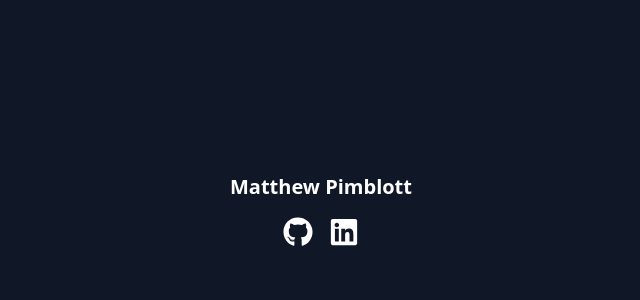
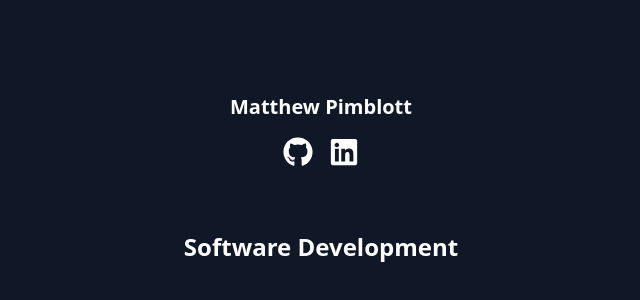
Before and after one commit to mpimblott/mpimblott.github.io, a React (Vite) app: page / in a window 1280 px wide. Shown: the part 190-490 px from the top of the page, without its empty margins (319-959 px from the left). Built offline with nearby package versions, Linux system fonts and the light colour scheme.

Commit message:
Add skills_carousel.tsx component.

```diff
--- a/package.json
+++ b/package.json
@@ -11,6 +11,7 @@
   },
   "dependencies": {
     "@tailwindcss/vite": "^4.1.11",
+    "motion": "^12.23.0",
     "react": "^19.1.0",
     "react-dom": "^19.1.0",
     "react-icons": "^5.5.0"
--- a/src/App.tsx
+++ b/src/App.tsx
@@ -1,12 +1,16 @@
 import { FaGithub, FaLinkedin } from 'react-icons/fa';
+import SkillsCarousel from "./components/skills_carousel";
 
 function App() {
   return (
-    <div className="flex flex-col justify-center items-center min-h-screen bg-gray-900 text-white">
-      <h1 className="text-xl font-bold mb-4">Matthew Pimblott</h1>
-      <div className="flex gap-x-4">
-        <a href="https://github.com/mpimblott" className="hover:text-blue-300"><FaGithub size={30} /></a>
-        <a href="https://www.linkedin.com/in/matthew-pimblott/" className="hover:text-blue-300"><FaLinkedin size={30} /></a>
+    <div className="h-screen w-screen">
+      <div className="snap-start bg-gray-900 h-screen w-screen flex flex-col items-center justify-center text-white">
+        <h1 className="text-xl font-bold mb-4">Matthew Pimblott</h1>
+        <div className="flex gap-x-4">
+          <a href="https://github.com/mpimblott" className="hover:text-blue-300"><FaGithub size={30} /></a>
+          <a href="https://www.linkedin.com/in/matthew-pimblott/" className="hover:text-blue-300"><FaLinkedin size={30} /></a>
+        </div>
+        <SkillsCarousel items={['Machine Learning','Software Development', 'Deep Learning', 'Computer Vision']} />
       </div>
     </div>
   );
--- /dev/null
+++ b/src/components/skills_carousel.tsx
@@ -0,0 +1,53 @@
+import React, { useEffect, useState } from 'react';
+import * as motion from "motion/react-client";
+import { AnimatePresence } from "framer-motion";
+
+interface SkillsCarouselProps {
+  items: string[];
+  displayTime?: number;
+}
+
+/**
+ * A carousel which rotates between a set of text options
+ * @param props
+ * @constructor
+ */
+function SkillsCarousel({items = [], displayTime = 2000}: SkillsCarouselProps) {
+  const [index, setIndex] = useState(0);
+
+  console.log("carousel mounted")
+
+  useEffect(() => {
+    const timeout = setTimeout(() => {
+      setIndex((prev) => (prev + 1) % items.length);
+      console.log(index);
+    }, displayTime + 1000); // + animation duration
+
+    return () => clearTimeout(timeout);
+  }, [index, displayTime, items.length]);
+
+  return (
+    <div className="relative w-full h-40 overflow-hidden flex items-center justify-center">
+      <AnimatePresence mode="wait">
+        <motion.div
+          key={index}
+          className="absolute text-2xl font-bold"
+          initial={{ x: "-100%", opacity: 0 }}
+          animate={{ x: "0%", opacity: 1 }}
+          exit={{ x: "100%", opacity: 0 }}
+          transition={{
+            x: {
+              type: "spring",
+              stiffness: 300,
+              damping: 30,
+            },
+          }}
+        >
+          {items[index]}
+        </motion.div>
+      </AnimatePresence>
+    </div>
+  );
+}
+
+export default SkillsCarousel;
--- a/src/index.css
+++ b/src/index.css
@@ -1 +1,9 @@
 @import "tailwindcss";
+
+@tailwind base;
+@tailwind components;
+@tailwind utilities;
+
+body {
+  background-color: #111827;
+}
```
Also changed, not shown: 1 other file (tests, documents, lock files or other folders).
